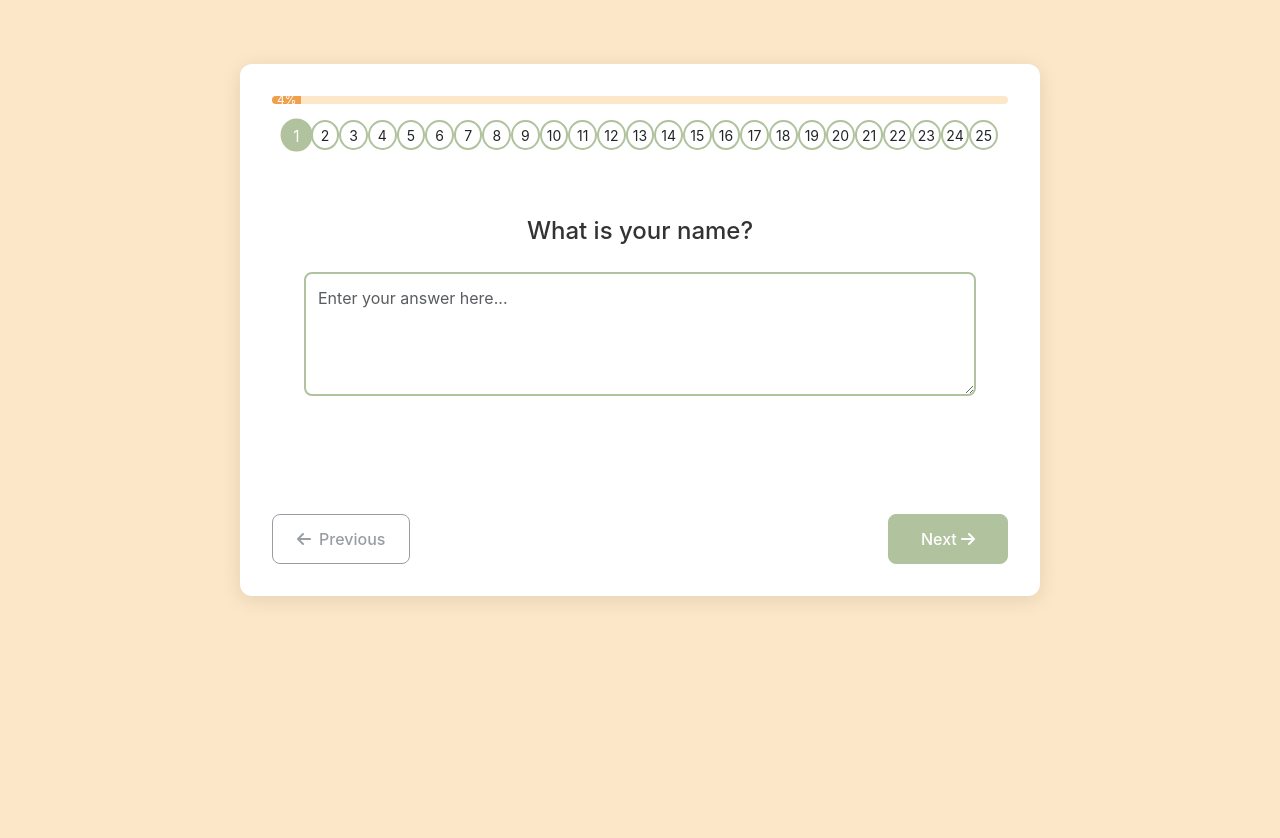
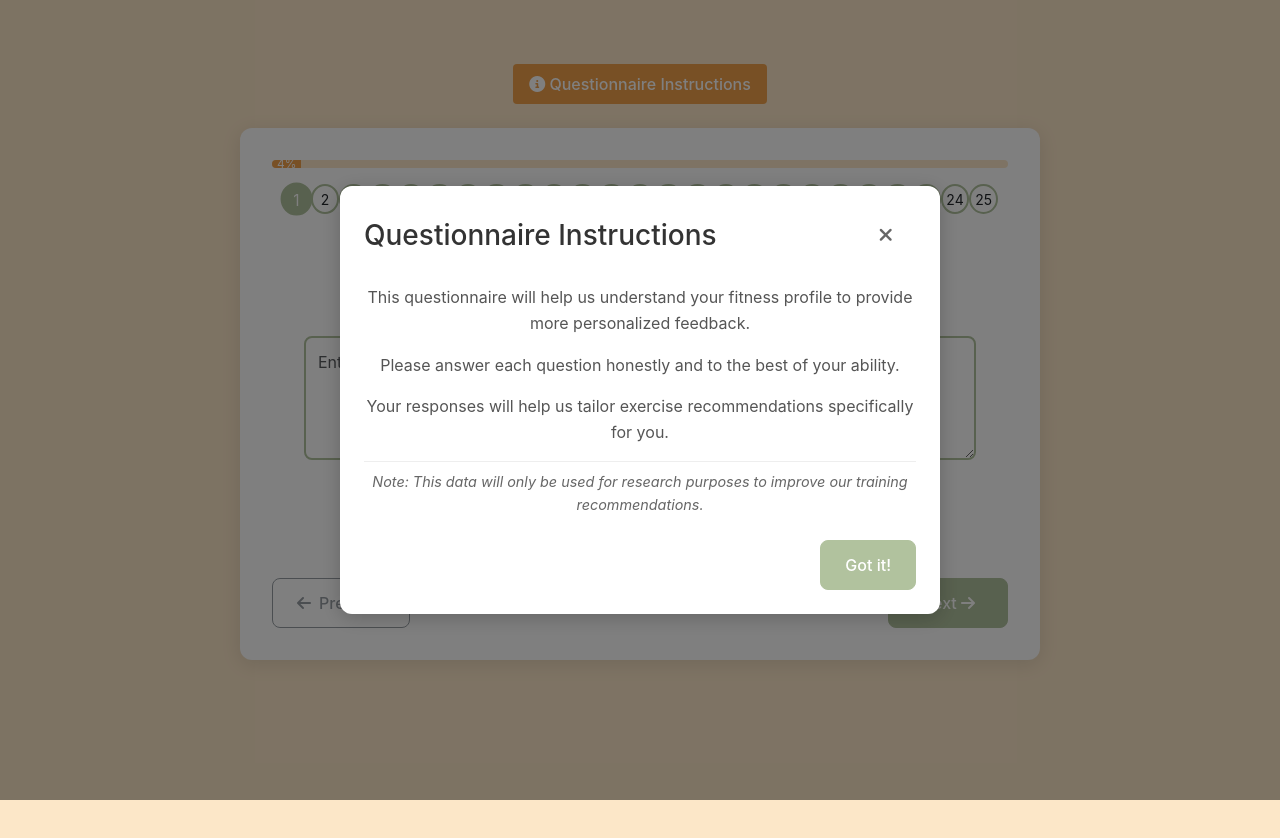
Before and after one commit to firdaus452maulana/adaptive-feedback-system, a Vue app: page /questionnaire/1 in a window 1280 px wide. Shown: the top 838 px of the page. Built offline with nearby package versions, Linux system fonts and the light colour scheme.

Commit message:
Adding instruction modal

```diff
--- a/src/components/CombinedFeedback.vue
+++ b/src/components/CombinedFeedback.vue
@@ -94,8 +94,16 @@
 
       <!-- Feedback Questionnaire CTA -->
       <div class="questionnaire-cta">
+        <div class="cta-buttons">
           <button
-          class="cta-button"
+            class="cta-button secondary"
+            @click="showInstructionsModal = true"
+            aria-label="Show instructions"
+          >
+            Show Instructions
+          </button>
+          <button
+            class="cta-button primary"
             @click="showModal = true"
             aria-label="Provide additional feedback"
             :disabled="!motivationData || isLoadingMotivation"
@@ -104,10 +112,16 @@
           </button>
         </div>
       </div>
+    </div>
 
     <FeedbackModal
       v-model:show="showModal"
       @submit-success="submissionComplete = true"
+    />
+
+    <FeedbackInstructionsModal
+      :show="showInstructionsModal"
+      @close="showInstructionsModal = false"
     />
 
     <Transition name="toast">
@@ -125,16 +139,26 @@
 </template>
 
 <script setup lang="ts">
-import { ref } from 'vue'
+import { ref, onMounted } from 'vue'
 import { useRoute } from 'vue-router'
 import FeedbackModal from './FeedbackModal.vue'
+import FeedbackInstructionsModal from './FeedbackInstructionsModal.vue'
 
 const route = useRoute()
 console.log('Feedback slug:', route.params.exerciseId)
 console.log('Feedback slug:', route.query.type)
 
 const showModal = ref(false)
+const showInstructionsModal = ref(false)
 const submissionComplete = ref(false)
+const instructionsSeen = ref(false)
+
+onMounted(() => {
+  if (!instructionsSeen.value) {
+    showInstructionsModal.value = true
+    instructionsSeen.value = true
+  }
+})
 </script>
 
 <script lang="ts">
@@ -454,9 +478,14 @@ export default defineComponent({
   text-align: center;
   margin: 3rem 0;
 
+  .cta-buttons {
+    display: flex;
+    gap: 1rem;
+    justify-content: center;
+    flex-wrap: wrap;
+  }
+
   .cta-button {
-    background-color: #F0A04B;
-    color: white;
     padding: 1rem 2rem;
     border: none;
     border-radius: 2rem;
@@ -465,10 +494,26 @@ export default defineComponent({
     transition: all 0.3s ease;
     box-shadow: 0 4px 6px rgba(0, 0, 0, 0.1);
 
+    &.primary {
+      background-color: #F0A04B;
+      color: white;
+
       &:hover {
         transform: translateY(-2px);
         box-shadow: 0 6px 8px rgba(0, 0, 0, 0.15);
         background-color: #e0903b;
+      }
+    }
+
+    &.secondary {
+      background-color: #B1C29E;
+      color: white;
+
+      &:hover {
+        transform: translateY(-2px);
+        box-shadow: 0 6px 8px rgba(0, 0, 0, 0.15);
+        background-color: #9aae85;
+      }
     }
 
     &:active {
--- /dev/null
+++ b/src/components/FeedbackInstructionsModal.vue
@@ -0,0 +1,210 @@
+<script setup lang="ts">
+import { computed } from 'vue'
+import { useRoute } from 'vue-router'
+
+const route = useRoute()
+
+const props = defineProps({
+  show: {
+    type: Boolean,
+    required: true
+  }
+})
+
+const emit = defineEmits(['close'])
+
+const feedbackType = computed(() => {
+  return route.query.type || 'performance'
+})
+
+const instructions = computed(() => {
+  if (feedbackType.value === 'performance_personalization') {
+    return {
+      title: 'Personalized Feedback Instructions',
+      content: [
+        'This page contains your squat performance analysis with feedback tailored to your profile. Content structure:',
+        '1. Squat performance analysis table',
+        '2. 4 personalized messages: Feedback (specific analysis), Motivation (customized), Safety Notes (condition tips), Suggestion (personalized exercises)',
+        '3. Evaluation form to rate this feedback',
+        'Please review the personalized messages, then complete the evaluation form.'
+      ]
+    }
+  } else {
+    return {
+      title: 'Standard Feedback Instructions',
+      content: [
+        'This page contains your squat performance analysis. Content structure:',
+        '1. Squat performance analysis table',
+        '2. 4 standard messages: Feedback (general analysis), Motivation (standard), Safety Notes (general tips), Suggestion (common exercises)',
+        '3. Evaluation form to rate this feedback',
+        'Please review the messages, then complete the evaluation form.'
+      ]
+    }
+  }
+})
+</script>
+
+<template>
+  <div v-if="show" class="modal-overlay">
+    <div class="modal-container">
+      <div class="modal-header">
+        <h3>{{ instructions.title }}</h3>
+        <button @click="emit('close')" class="close-button">
+          ×
+        </button>
+      </div>
+
+      <div class="modal-content">
+        <ul>
+          <li
+            v-for="(item, index) in instructions.content"
+            :key="index"
+            :class="[1,2,3].includes(index) ? 'center-bold' : 'left-normal'"
+          >
+            {{ item }}
+          </li>
+        </ul>
+      </div>
+
+      <div class="modal-footer">
+        <button @click="emit('close')" class="btn btn-primary">
+          Got It
+        </button>
+      </div>
+    </div>
+  </div>
+</template>
+
+<style scoped>
+.modal-overlay {
+  position: fixed;
+  top: 0;
+  left: 0;
+  right: 0;
+  bottom: 0;
+  background-color: rgba(0, 0, 0, 0.5);
+  display: flex;
+  align-items: center;
+  justify-content: center;
+  z-index: 1000;
+  animation: fadeIn 0.3s ease-out;
+}
+
+@keyframes fadeIn {
+  from { opacity: 0; }
+  to { opacity: 1; }
+}
+
+.modal-container {
+  background-color: white;
+  border-radius: 12px;
+  width: 90%;
+  max-width: 600px;
+  max-height: 80vh;
+  overflow-y: auto;
+  box-shadow: 0 8px 32px rgba(0, 0, 0, 0.2);
+  transform: translateY(20px);
+  animation: slideUp 0.3s ease-out forwards;
+}
+
+@keyframes slideUp {
+  to { transform: translateY(0); }
+}
+
+.modal-header {
+  padding: 1.5rem;
+  border-bottom: 1px solid #f0f0f0;
+  display: flex;
+  justify-content: space-between;
+  align-items: center;
+  background-color: #F0A04B;
+  color: white;
+  border-radius: 12px 12px 0 0;
+}
+
+.modal-header h3 {
+  margin: 0;
+  font-size: 1.25rem;
+  font-weight: 600;
+}
+
+.close-button {
+  background: none;
+  border: none;
+  font-size: 1.75rem;
+  cursor: pointer;
+  color: white;
+  transition: transform 0.2s ease;
+  padding: 0.75rem;
+}
+
+.close-button:hover {
+  transform: scale(1.1);
+  color: #f8f8f8;
+}
+
+.modal-content {
+  padding: 1.5rem;
+  font-size: 1rem;
+  line-height: 1.6;
+  color: #444;
+  text-align: left;
+}
+
+.highlight {
+  color: #F0A04B;
+  font-weight: 600;
+}
+
+.modal-content ul {
+  padding-left: 0;
+  margin: 0;
+  display: flex;
+  flex-direction: column;
+  gap: 0.75rem;
+}
+
+.modal-content li {
+  margin-bottom: 0.75rem;
+  padding-left: 0;
+  list-style-type: none;
+  position: relative;
+}
+
+.modal-content li.center-bold {
+  text-align: center;
+  font-weight: 700;
+}
+
+.modal-content li.left-normal {
+  text-align: left;
+  font-weight: 500;
+}
+
+.modal-content li:first-letter {
+  text-transform: uppercase;
+}
+
+.modal-footer {
+  padding: 1rem 1.5rem;
+  border-top: 1px solid #eee;
+  display: flex;
+  justify-content: flex-end;
+}
+
+.btn {
+  padding: 0.5rem 1rem;
+  border-radius: 4px;
+  cursor: pointer;
+}
+
+.btn-primary {
+  background-color: #B1C29E;
+  color: white;
+  border: none;
+}
+
+.btn-primary:hover {
+  background-color: #9aae85;
+}
+</style>
--- a/src/components/MultiQuestionnaireForm.vue
+++ b/src/components/MultiQuestionnaireForm.vue
@@ -1,9 +1,11 @@
 <script setup lang="ts">
-import { ref, computed } from 'vue'
+import { ref, computed, onMounted } from 'vue'
 import { useRoute, useRouter } from 'vue-router'
 import { useVuelidate } from '@vuelidate/core'
 import { required, minLength } from '@vuelidate/validators'
 import ReviewPage from './ReviewPage.vue'
+
+const showInstructions = ref(true)
 
 const route = useRoute()
 
@@ -347,6 +349,35 @@ const getAnswer = (type: string, index: number) => {
 </script>
 
 <template>
+  <button
+    @click="showInstructions = true"
+    class="instructions-btn"
+  >
+    <i class="fas fa-info-circle"></i> Questionnaire Instructions
+  </button>
+
+  <div v-if="showInstructions" class="modal-overlay" @click.self="showInstructions = false">
+    <div class="modal-content">
+      <div class="modal-header">
+        <h3>Questionnaire Instructions</h3>
+        <button @click="showInstructions = false" class="close-btn">
+          <i class="fas fa-times"></i>
+        </button>
+      </div>
+      <div class="modal-body">
+        <p>This questionnaire will help us understand your fitness profile to provide more personalized feedback.</p>
+        <p>Please answer each question honestly and to the best of your ability.</p>
+        <p>Your responses will help us tailor exercise recommendations specifically for you.</p>
+        <p class="research-note">Note: This data will only be used for research purposes to improve our training recommendations.</p>
+      </div>
+      <div class="modal-footer">
+        <button @click="showInstructions = false" class="btn btn-primary">
+          Got it!
+        </button>
+      </div>
+    </div>
+  </div>
+
   <div class="questionnaire-form">
     <div class="progress-container">
       <div class="progress">
@@ -524,6 +555,95 @@ const getAnswer = (type: string, index: number) => {
 
 <style lang="scss" scoped>
 @use "sass:color";
+
+.instructions-btn {
+  display: block;
+  margin: 0 auto 1.5rem;
+  padding: 0.5rem 1rem;
+  background-color: #F0A04B;
+  color: white;
+  border: none;
+  border-radius: 4px;
+  cursor: pointer;
+  transition: all 0.3s ease;
+
+  &:hover {
+    background-color: darken(#F0A04B, 10%);
+  }
+}
+
+.modal-overlay {
+  position: fixed;
+  top: 0;
+  left: 0;
+  right: 0;
+  bottom: 0;
+  background-color: rgba(0, 0, 0, 0.5);
+  display: flex;
+  align-items: center;
+  justify-content: center;
+  z-index: 1000;
+}
+
+.modal-content {
+  background-color: #fff;
+  border-radius: 12px;
+  width: 90%;
+  max-width: 600px;
+  padding: 1.5rem;
+  box-shadow: 0 4px 20px rgba(0, 0, 0, 0.2);
+}
+
+.modal-header {
+  display: flex;
+  justify-content: space-between;
+  align-items: center;
+  margin-bottom: 1.5rem;
+
+  h3 {
+    color: #333;
+    margin: 0;
+  }
+}
+
+.close-btn {
+  background: none;
+  border: none;
+  font-size: 1.2rem;
+  cursor: pointer;
+  color: #666;
+
+  &:hover {
+    color: #333;
+  }
+}
+
+.modal-body {
+  p {
+    margin-bottom: 1rem;
+    line-height: 1.6;
+    color: #555;
+
+    &:last-child {
+      margin-bottom: 0;
+      font-style: italic;
+      color: #777;
+    }
+
+    &.research-note {
+      font-size: 0.9rem;
+      color: #666;
+      border-top: 1px solid #eee;
+      padding-top: 0.5rem;
+      margin-top: 1rem;
+    }
+  }
+}
+
+.modal-footer {
+  margin-top: 1.5rem;
+  text-align: right;
+}
 .questionnaire-form {
   max-width: 800px;
   margin: 0 auto;
```
Lines whose indentation alone changed are shown as unchanged.
